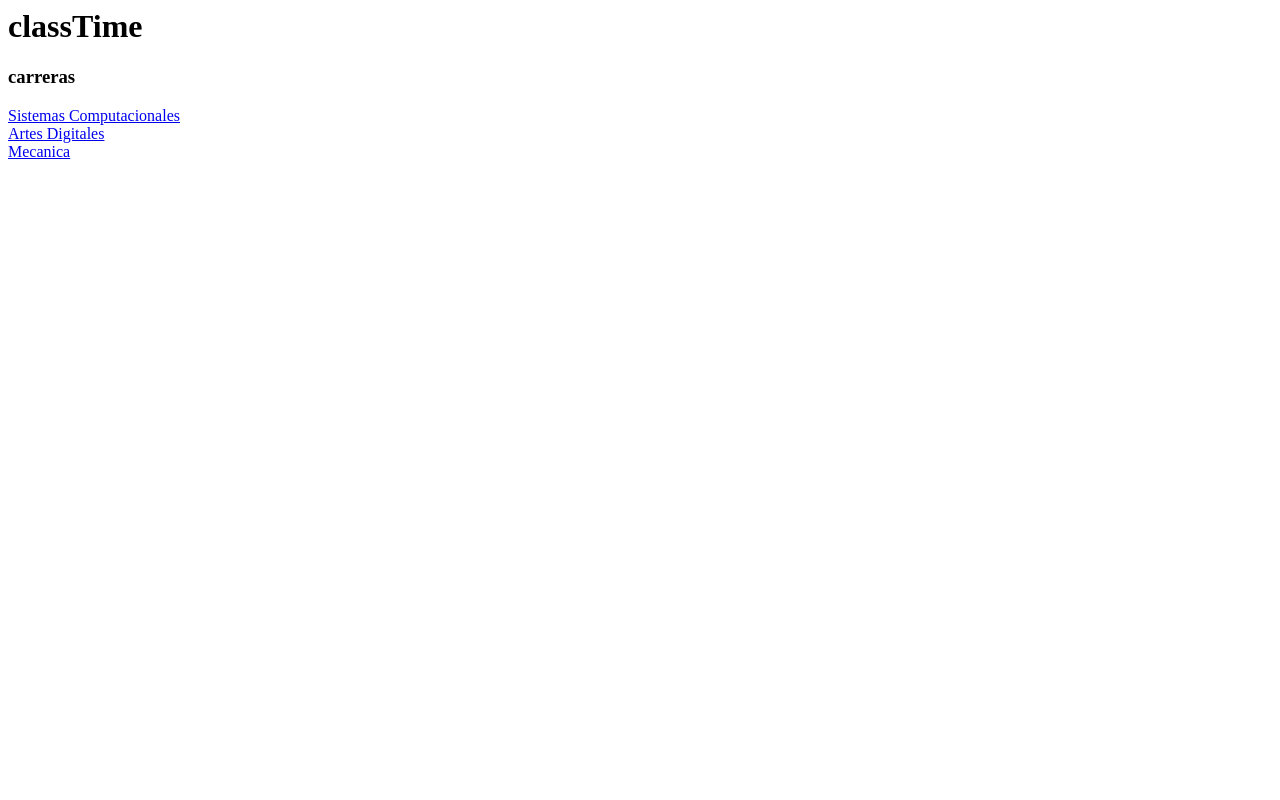
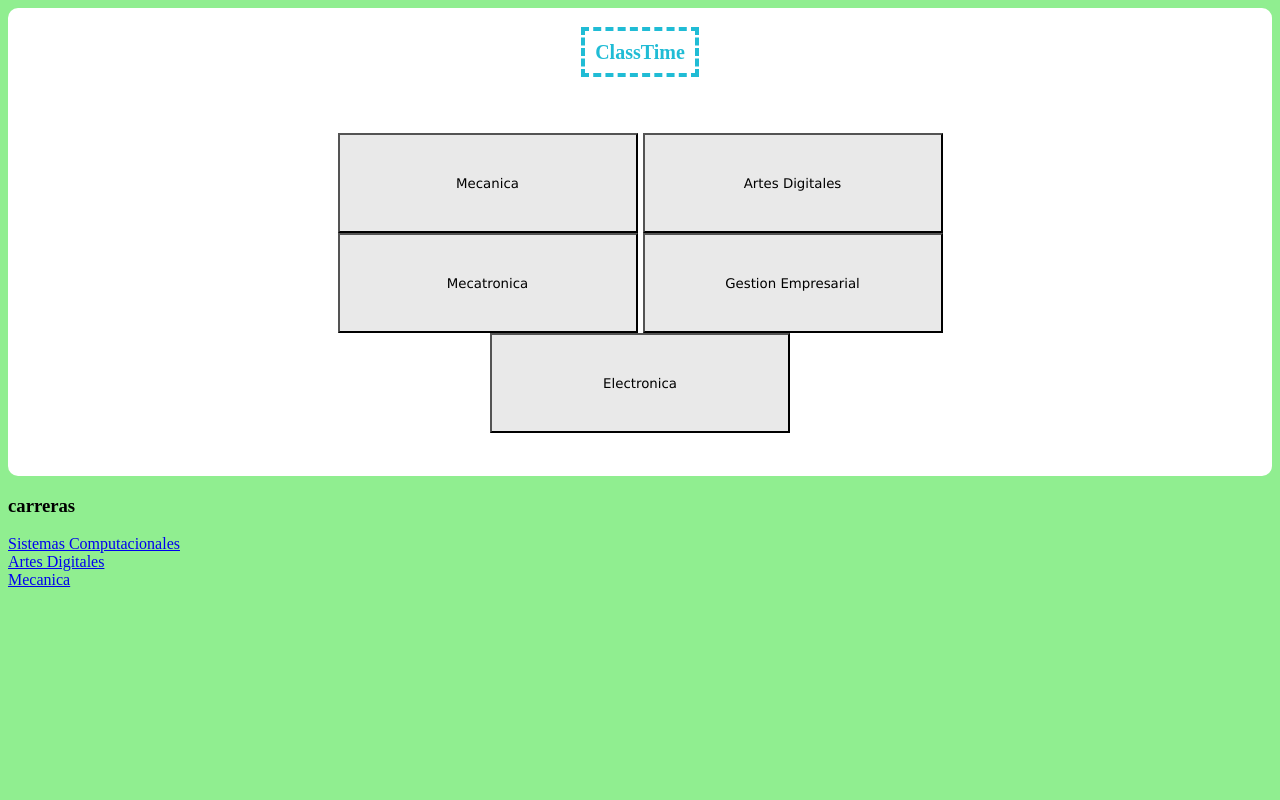
Before and after one commit to luase/classTime, a Django app: page /schedules/ in a window 1280 px wide. Run offline with Django 3.2, Linux system fonts and the light colour scheme; data comes from the database, SQL or seed files in the repository.

Commit message:
Modifique la plantilla de index.html, cree el dir static para los css

```diff
--- /dev/null
+++ b/schedules/static/schedules/hrcolor.css
@@ -0,0 +1,17 @@
+h1{
+    font-size: 15pt;
+    color: #20bcd5;
+    text-align: center;
+    padding: 18px 0 18px 0;
+    margin: 0 0 10px 0;
+}
+h1 span{
+    border: 4px dashed #20bcd5;
+    padding: 10px;
+}
+.section{
+    background-color: #fff;
+    padding: 15px;
+    margin-bottom: 10px;
+    border-radius: 10px;
+}
--- a/schedules/templates/schedules/index.html
+++ b/schedules/templates/schedules/index.html
@@ -1,5 +1,31 @@
-<div class="title">
-  <h1>classTime</h1>
+{% load static %}
+
+<html>
+    <head>
+        <title>ClassTime</title>
+        <link rel="stylesheet" type="text/css" href="{% static 'schedules/hrcolor.css' %}">
+    </head>
+    <body style="background-color:lightgreen;">
+        <div class="section">
+        <h1><span>ClassTime</span></h1><h1>
+        <br >
+        <input type='button' name='boton' value='Mecanica' style='width:300px; height:100px;  FONT-FAMILY: Verdana;
+         BACKGROUND-COLOR: rgb(233,233,233)'>
+        <input type='button' name='boton' value='Artes Digitales' style='width:300px; height:100px; FONT-FAMILY: Verdana;
+         BACKGROUND-COLOR: rgb(233,233,233)'>
+        <br input type='button' name='boton' value='Sistemas Computacionales' style='width:300px; height:100px; FONT-FAMILY: Verdana;
+         BACKGROUND-COLOR: rgb(233,233,233)'>
+        <input type='button' name='boton' value='Mecatronica' style='width:300px; height:100px; FONT-FAMILY: Verdana;
+         BACKGROUND-COLOR: rgb(233,233,233)'>
+        <input type='button' name='boton' value='Gestion Empresarial' style='width:300px; height:100px; FONT-FAMILY: Verdana;
+         BACKGROUND-COLOR: rgb(233,233,233)'>
+         <br input type='button' name='boton' value='Electrica' style='width:300px; height:100px; FONT-FAMILY: Verdana;
+         BACKGROUND-COLOR: rgb(233,233,233)'>
+        <input type='button' name='boton' value='Electronica' style='width:300px; height:100px; FONT-FAMILY: Verdana;
+         BACKGROUND-COLOR: rgb(233,233,233)'>
+    </body>
+    </html>
+
   </div>
   <div class="container">
     <h3>
@@ -16,3 +42,5 @@
     {% else %}
     {% endif %}
   </div>
+  </body>
+  </html>
```
Lines whose indentation alone changed are shown as unchanged.
